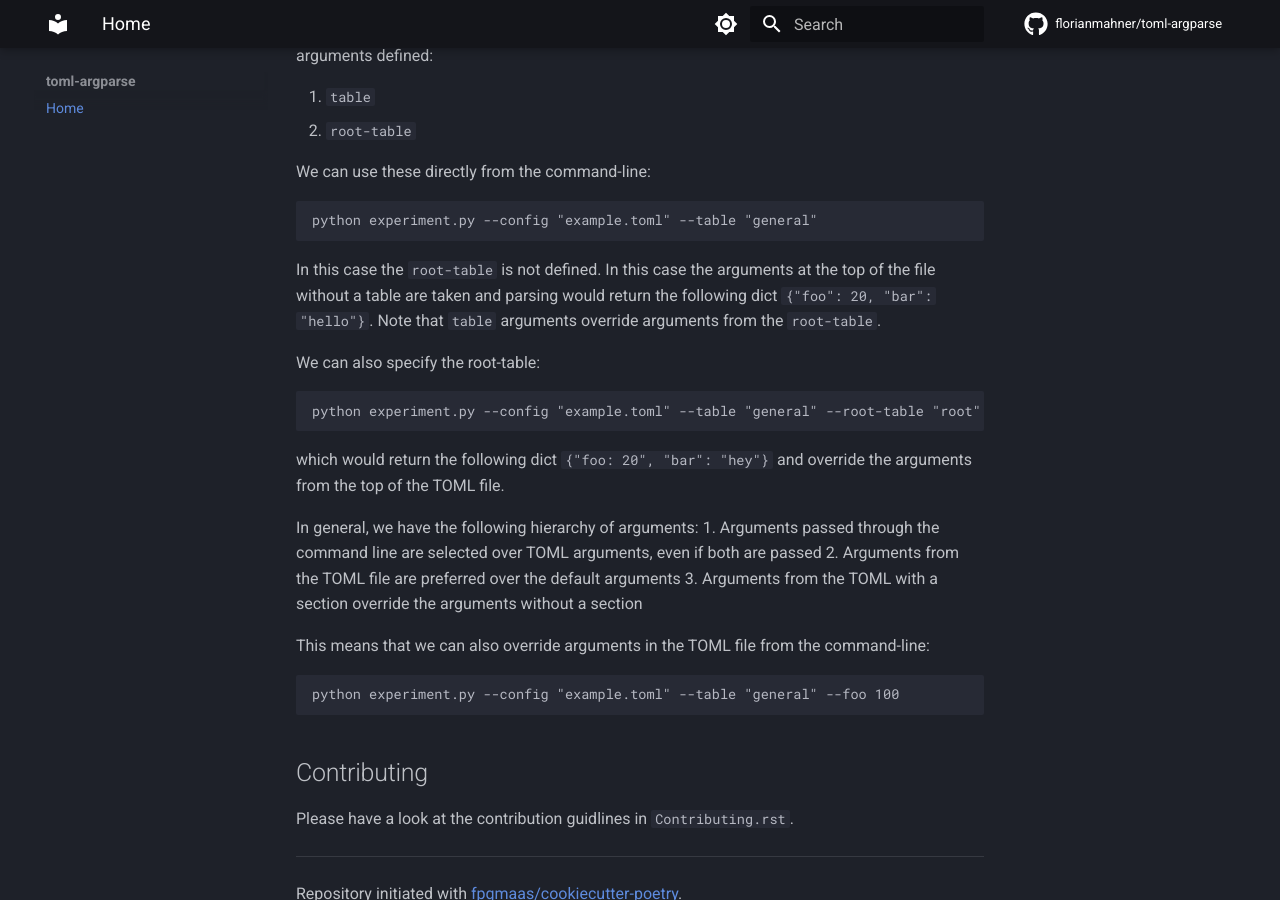
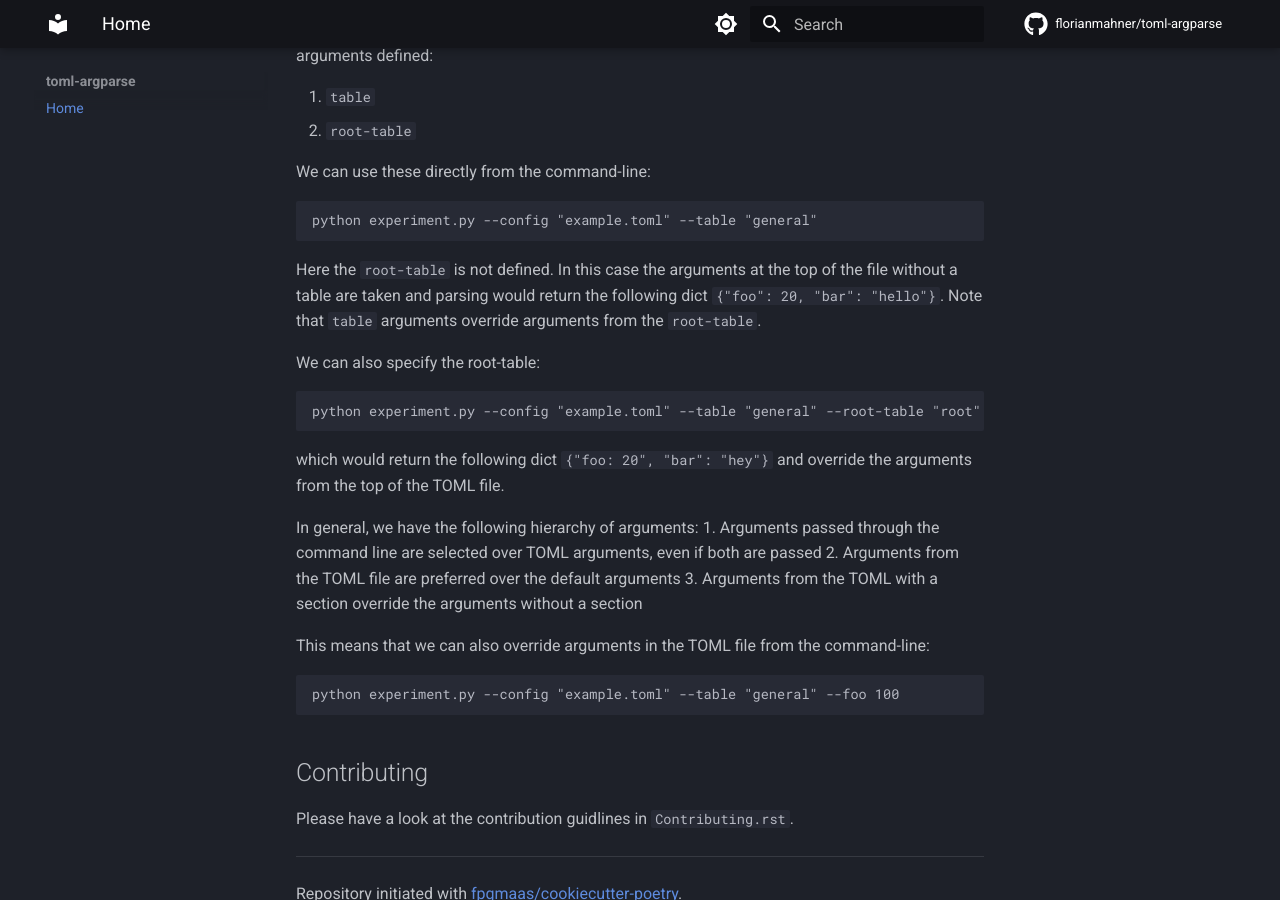
Before and after one commit to florianmahner/tomlparse, an MkDocs documentation site: the page built from docs/README.md, in a window 1280 px wide and 900 px high, scrolled down 2026 px. Built offline with MkDocs 1.6.1 and Material for MkDocs 9.7.7, drawn with Linux system fonts in a browser that asks for light colours; comment, search, counter and statistics services are not loaded.

Commit message:
Make small changes in table order

````diff
--- a/docs/README.md
+++ b/docs/README.md
@@ -91,7 +91,7 @@ We can use these directly from the command-line:
 python experiment.py --config "example.toml" --table "general"
 ```
 
-In this case the `root-table` is not defined. In this case the arguments at the top of the file without a table are taken and parsing would return the following dict `{"foo": 20, "bar": "hello"}`. Note that `table` arguments override arguments from the `root-table`.
+Here the `root-table` is not defined. In this case the arguments at the top of the file without a table are taken and parsing would return the following dict `{"foo": 20, "bar": "hello"}`. Note that `table` arguments override arguments from the `root-table`.
 
 We can also specify the root-table:
 
````
